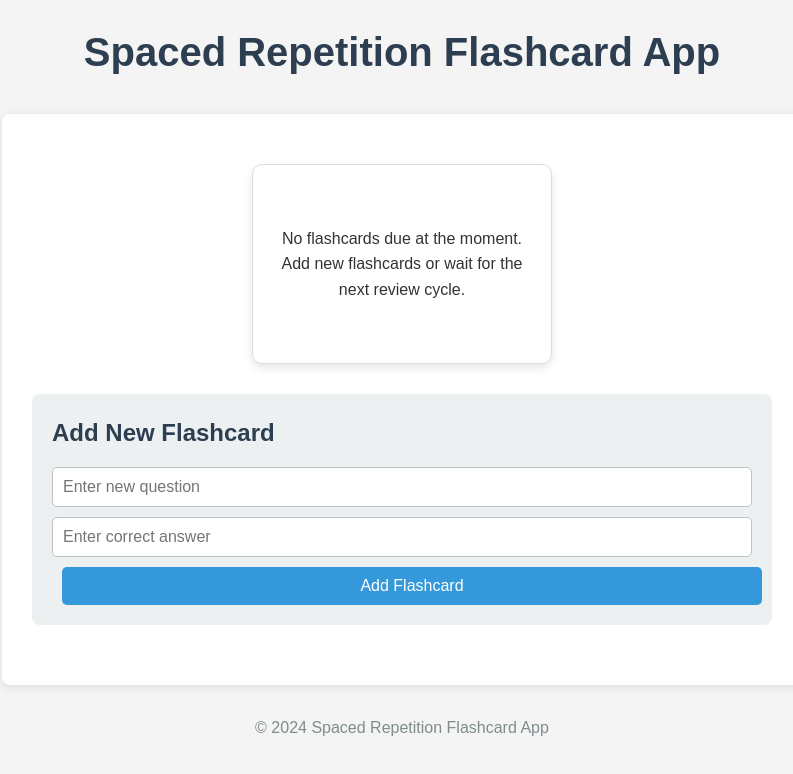
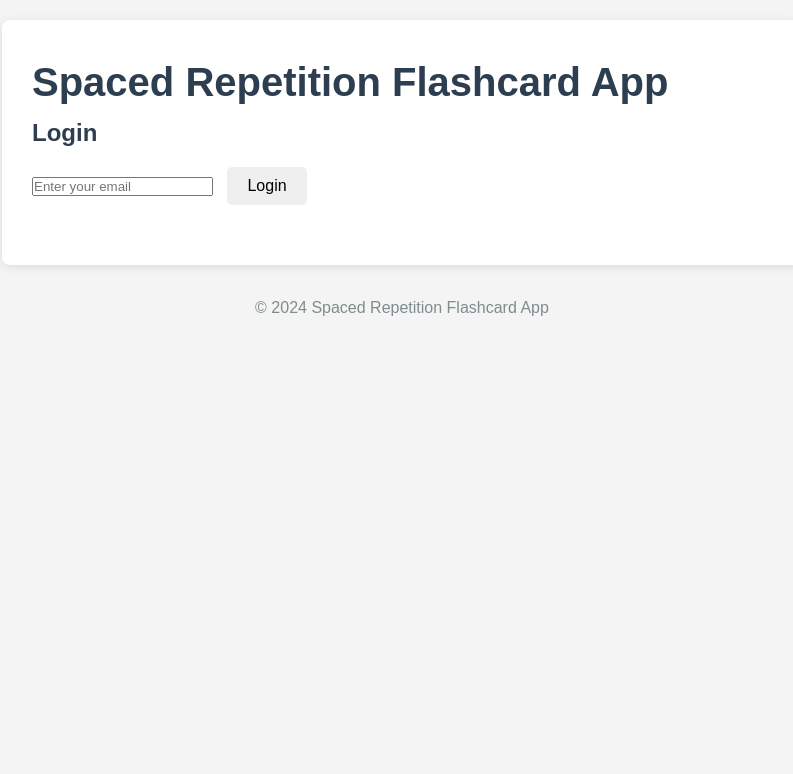
Before and after one commit to JRypers/github.io, a plain HTML site: page index.html in a window 1280 px wide. Shown: the whole page, without its empty margins (238-1031 px from the left). Drawn offline with Linux system fonts and the light colour scheme.

Commit message:
Update index.html

```diff
--- a/index.html
+++ b/index.html
@@ -5,18 +5,23 @@
     <meta name="viewport" content="width=device-width, initial-scale=1.0">
     <title>Spaced Repetition Flashcard App</title>
     <link rel="stylesheet" href="styles.css">
-    <script src="script.js" defer></script>
 </head>
 <body>
-    <header>
+    <main>
         <h1>Spaced Repetition Flashcard App</h1>
-    </header>
 
-    <main>
-        <section id="flashcard-section">
+        <section id="login-section">
+            <h2>Login</h2>
+            <input type="email" id="email-input" placeholder="Enter your email">
+            <input type="password" id="password-input" placeholder="Password (for special user)" class="hidden">
+            <button id="login-button">Login</button>
+            <p id="login-message"></p>
+        </section>
+
+        <section id="flashcard-section" class="hidden">
             <div id="flashcard">
                 <div id="question-side">
-                    <p id="question-text">Click to start</p>
+                    <p id="question-text"></p>
                 </div>
                 <div id="answer-side" class="hidden">
                     <p id="answer-text"></p>
@@ -29,7 +34,7 @@
             </div>
         </section>
 
-        <section id="add-question-section">
+        <section id="add-question-section" class="hidden">
             <h2>Add New Flashcard</h2>
             <input type="text" id="new-question" placeholder="Enter new question">
             <input type="text" id="new-answer" placeholder="Enter correct answer">
@@ -40,5 +45,7 @@
     <footer>
         <p>&copy; 2024 Spaced Repetition Flashcard App</p>
     </footer>
+
+    <script src="script.js"></script>
 </body>
 </html>
```
